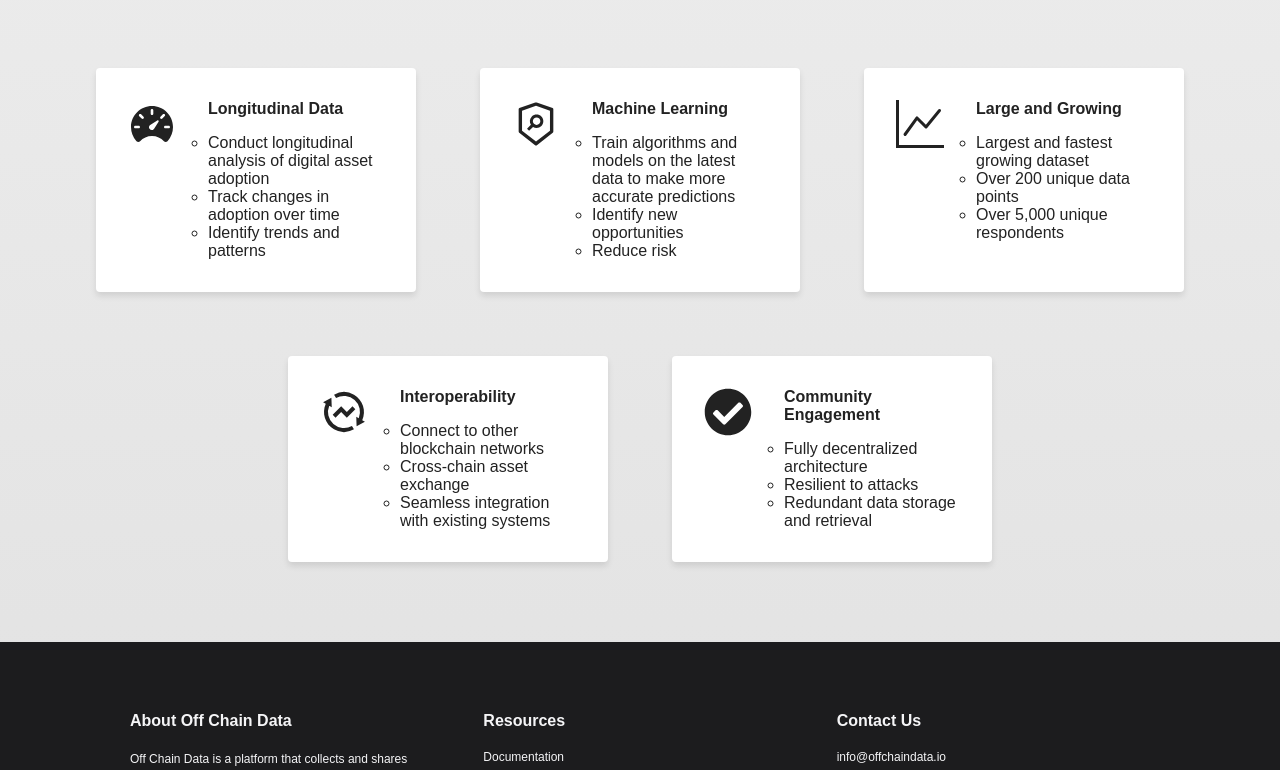
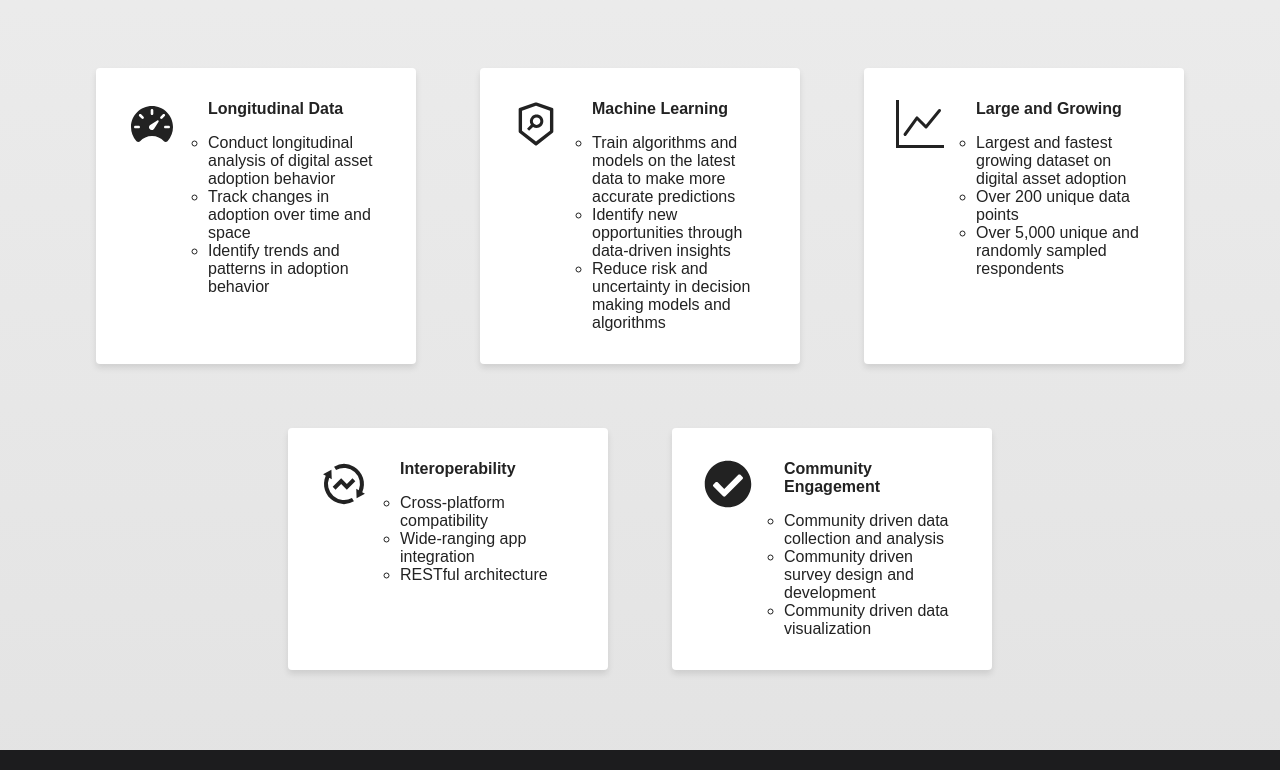
Before and after one commit to PCalvanelli/offchain-nextjs, a Next.js app: page / in a window 1280 px wide. Shown: the part 700-1470 px from the top of the page. Built offline with nearby package versions, Linux system fonts and the light colour scheme.

Commit message:
Feature card changes

```diff
--- a/components/Features.js
+++ b/components/Features.js
@@ -15,9 +15,9 @@ const Features = () => {
           title="Longitudinal Data"
           icon={<IoIosSpeedometer />}
           bulletPoints={[
-            'Conduct longitudinal analysis of digital asset adoption',
-            'Track changes in adoption over time',
-            'Identify trends and patterns'
+            'Conduct longitudinal analysis of digital asset adoption behavior',
+            'Track changes in adoption over time and space',
+            'Identify trends and patterns in adoption behavior'
           ]}
         />
         <Card
@@ -25,35 +25,35 @@ const Features = () => {
           icon={<AiOutlineSecurityScan />}
           bulletPoints={[
             'Train algorithms and models on the latest data to make more accurate predictions',
-            'Identify new opportunities',
-            'Reduce risk'
+            'Identify new opportunities through data-driven insights',
+            'Reduce risk and uncertainty in decision making models and algorithms'
           ]}
         />
         <Card
           title="Large and Growing"
           icon={<BsGraphUp />}
           bulletPoints={[
-            'Largest and fastest growing dataset',
+            'Largest and fastest growing dataset on digital asset adoption',
             'Over 200 unique data points',
-            'Over 5,000 unique respondents'
+            'Over 5,000 unique and randomly sampled respondents'
           ]}
         />
         <Card
           title="Interoperability"
           icon={<RiExchangeFundsLine />}
           bulletPoints={[
-            'Connect to other blockchain networks',
-            'Cross-chain asset exchange',
-            'Seamless integration with existing systems'
+            'Cross-platform compatibility',
+            'Wide-ranging app integration',
+            'RESTful architecture'
           ]}
         />
         <Card
           title="Community Engagement"
           icon={<FaCheckCircle />}
           bulletPoints={[
-            'Fully decentralized architecture',
-            'Resilient to attacks',
-            'Redundant data storage and retrieval'
+            'Community driven data collection and analysis',
+            'Community driven survey design and development',
+            'Community driven data visualization'
           ]}
         />
       </div>
```
